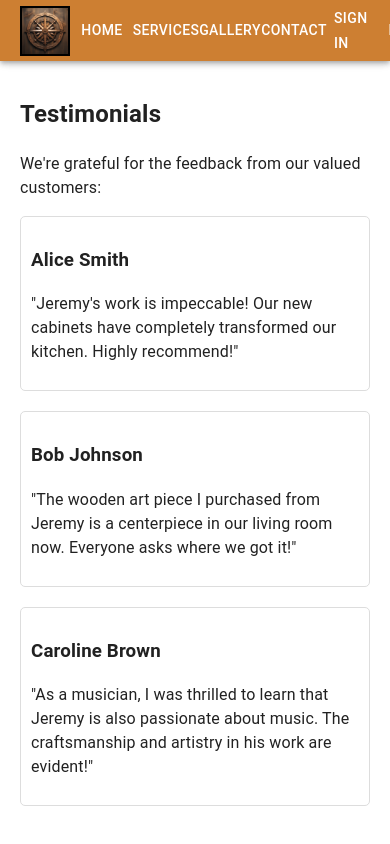
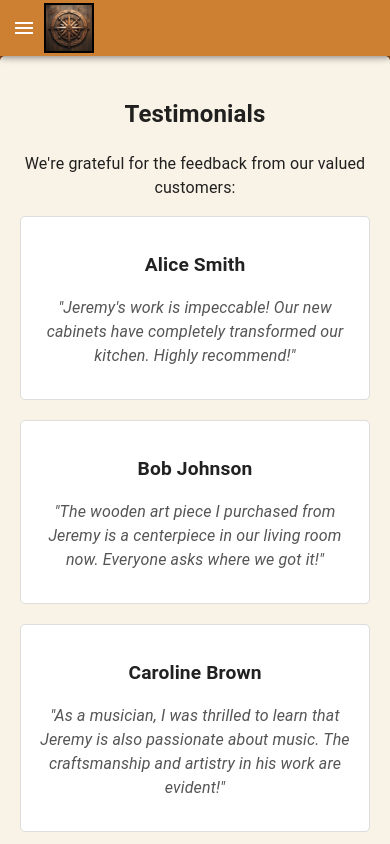
Before and after one commit to eoinmoney78/TimberArtistry, a React (Create React App) app in the folder frontend/: page /testimonials in a window 390 px wide. Shown: the top 844 px of the page. Built offline with nearby package versions, Linux system fonts and the light colour scheme.

Commit message:
hamburger nav theme color

```diff
--- a/frontend/src/App.jsx
+++ b/frontend/src/App.jsx
@@ -12,11 +12,19 @@ import About from './components/pages/About';
 import Testimonials from './components/pages/Testimonials';
 
 import { Routes, Route, useLocation } from 'react-router-dom';
+import { ThemeProvider, createTheme } from '@mui/material/styles';
+
 
 function App() {
   const [sessionToken, setSessionToken] = useState('');
   const location = useLocation();
-
+  const theme = createTheme({
+    palette: {
+      background: {
+        default: '#8B4513'  // Example color
+      }
+    }
+  });
   const updateToken = (newToken) => {
     localStorage.setItem("token", newToken);
     setSessionToken(newToken);
@@ -35,9 +43,9 @@ function App() {
   };
 
   return (
+    <ThemeProvider theme={theme}>
     <div>
       <Header isAuthenticated={!!sessionToken} logout={logout} />
-
       <Routes>
         <Route path="/" element={<HomePage />} />
         <Route path="/register" element={<Register updateToken={updateToken} />} />
@@ -49,9 +57,9 @@ function App() {
         <Route path="/about" element={<About />} />
         <Route path="/testimonials" element={<Testimonials />} />
       </Routes>
-
-       {location.pathname !== '/gallery' && <Footer />}
+      {location.pathname !== '/gallery' && <Footer />}
     </div>
+  </ThemeProvider>
   );
 }
 
--- a/frontend/src/components/pages/About.jsx
+++ b/frontend/src/components/pages/About.jsx
@@ -1,10 +1,13 @@
 import React from 'react';
+import logo from '../../assets/carpenter.png';
 
 function About() {
   return (
-    <div style={{ padding: '20px' }}>
-      <h2>About Jeremy Woods</h2>
+    <div style={{ padding: '10px', minHeight: '90vh', display: 'flex', flexDirection: 'column', alignItems: 'center', justifyContent: 'flex-start' }}>
+    <h2 style={{ textAlign: 'center' }}>About Jeremy Woods</h2>
+    <img src={logo} alt="Timber Artistry Logo" style={{ height: '150px', margin: '0 auto', border: '2px solid black', flexShrink: 0 }} />
 
+    <div style={{ maxWidth: '650px', width: '100%' }}>
         <p>
           With an inherent talent for craftsmanship, Jeremy Woods has dedicated his life to the art of cabinet making and creating bespoke wooden art pieces. His hands have transformed countless spaces, infusing them with elegance, functionality, and timeless design.
         </p>
@@ -21,6 +24,7 @@ function About() {
           Whether he's crafting a new cabinet, composing a new song, or enjoying quality time with his family, Jeremy Woods embodies the essence of passion, dedication, and love in all he does.
         </p>
       </div>
+    </div>
   )
 }
 
--- a/frontend/src/components/pages/HomePage.jsx
+++ b/frontend/src/components/pages/HomePage.jsx
@@ -15,7 +15,7 @@ function HomePage() {
 }}>
   <div style={{
     display: 'inline-block',  // makes the div wrap snugly around the text
-    boxShadow: '5px 5px 15px rgba(50, 20, 10, 0.9)',
+    boxShadow: '5px 5px 15px rgba(200, 40, 10, 0.9)',
     borderRadius: '5px',
     backgroundColor: 'transparent', // a light gray background for visibility
     transform: "ease in 1s"
@@ -24,13 +24,15 @@ function HomePage() {
     variant="h2"
     align="center"
     style={{
-        color: 'black',
+      color: 'silver',
+      textShadow: '2px 2px 4px rgba(0, 0, 0, 0.5)', // Shadow to the text
       padding: '10px'
     }}
     gutterBottom
   >
     Wooden Reverie
 </Typography>
+
   </div>
 </div>
 
--- a/frontend/src/components/pages/ServicesPage.jsx
+++ b/frontend/src/components/pages/ServicesPage.jsx
@@ -16,70 +16,82 @@ function ServicesPage() {
        </Typography>
      </Box>
 
-
       <Grid container spacing={2}>
+        {/* Card 1 */}
         <Grid item xs={12} md={4}>
-      <Card variant="outlined" elevation={4} sx={{ "&:hover": { transform: "scale(1.05)", transition: "0.3s" } }}>
+        <Card elevation={4} sx={{ "&:hover": { transform: "scale(1.05)", transition: "0.3s" ,    backgroundColor: '#CD853F' } }}>
+            <Link to="/somepath" style={{ textDecoration: 'none' }}>
               <CardActionArea>
-          <CardMedia component={BiCabinet} height="200" /> {/* Increased height */}
-          <CardContent sx={{ padding: '24px' }}> {/* Increased padding */}
-            <Typography variant="h4" align="center" gutterBottom> {/* Increased font size */}
+                <CardMedia component={BiCabinet} height="200" />
+                <CardContent sx={{ padding: '24px' }}>
+                  <Typography variant="h4" align="center" gutterBottom>
                     Cabinet Re-facing
                   </Typography>
-            <Typography align="center" paragraph style={{ fontSize: '18px' }}> {/* Increased font size */}
+                  <Typography align="center" paragraph style={{ fontSize: '18px' }}>
                     Give your cabinets a fresh, modern look without the hassle of a full remodel.
                   </Typography>
-            <Link to="/projects" style={{ textDecoration: 'none' }}> {/* Wrap the button with the Link component */}
+                </CardContent>
+              </CardActionArea>
+            </Link>
+            <CardContent>
+              <Link to="/projects" style={{ textDecoration: 'none' }}>
                 <Button variant="contained" color="primary" fullWidth>
                   Learn More
                 </Button>
               </Link>
             </CardContent>
-        </CardActionArea>
           </Card>
         </Grid>
 
+        {/* Card 2 */}
         <Grid item xs={12} md={4}>
-  <Card variant="outlined" elevation={4} sx={{ "&:hover": { transform: "scale(1.05)", transition: "0.3s" } }}>
+        <Card elevation={4} sx={{ "&:hover": { transform: "scale(1.05)", transition: "0.3s" ,    backgroundColor: '#CD853F' } }}>
+            <Link to="/gallery" style={{ textDecoration: 'none' }}>
               <CardActionArea>
-      <CardMedia component={GiPaintBrush} height="200" /> {/* Increased height */}
-      <CardContent sx={{ padding: '24px' }}> {/* Increased padding */}
-        <Typography variant="h4" align="center" gutterBottom> {/* Increased font size */}
+                <CardMedia component={GiPaintBrush} height="200" />
+                <CardContent sx={{ padding: '24px' }}>
+                  <Typography variant="h4" align="center" gutterBottom>
                     Wooden Art Pieces
                   </Typography>
-        <Typography align="center" paragraph style={{ fontSize: '18px' }}> {/* Increased font size */}
+                  <Typography align="center" paragraph style={{ fontSize: '18px' }}>
                     Discover unique art pieces, handcrafted from wood, perfect for any space.
                   </Typography>
-        <Link to="/gallery" style={{ textDecoration: 'none' }}> {/* Adding Link here */}
+                </CardContent>
+              </CardActionArea>
+            </Link>
+            <CardContent>
+              <Link to="/gallery" style={{ textDecoration: 'none' }}>
                 <Button variant="contained" color="primary" fullWidth>
                   View Collection
                 </Button>
               </Link>
             </CardContent>
-    </CardActionArea>
           </Card>
         </Grid>
 
-
+        {/* Card 3 */}
         <Grid item xs={12} md={4}>
-  <Card variant="outlined" elevation={4} sx={{ "&:hover": { transform: "scale(1.05)", transition: "0.3s" } }}>
+        <Card elevation={4} sx={{ "&:hover": { transform: "scale(1.05)", transition: "0.3s",     backgroundColor: '#CD853F'  } }}>
+            <Link to="/woodworks" style={{ textDecoration: 'none' }}>
               <CardActionArea>
-      <CardMedia component={GiDeadWood} height="200" /> {/* Increased height */}
-      <CardContent sx={{ padding: '24px' }}> {/* Increased padding */}
-        <Typography variant="h4" align="center" gutterBottom> {/* Increased font size */}
+                <CardMedia component={GiDeadWood} height="200" />
+                <CardContent sx={{ padding: '24px' }}>
+                  <Typography variant="h4" align="center" gutterBottom>
                     Custom Woodwork
                   </Typography>
-        <Typography align="center" paragraph style={{ fontSize: '18px' }}> {/* Increased font size */}
+                  <Typography align="center" paragraph style={{ fontSize: '18px' }}>
                     From furniture to decor, we can craft custom woodwork tailored to your needs.
                   </Typography>
+                </CardContent>
+              </CardActionArea>
+            </Link>
+            <CardContent>
               <Link to="/contact" style={{ textDecoration: 'none' }}>
                 <Button variant="contained" color="primary" fullWidth>Get a Quote</Button>
               </Link>
             </CardContent>
-    </CardActionArea>
           </Card>
         </Grid>
-
 
       </Grid>
     </Container>
--- a/frontend/src/components/pages/Testimonials.jsx
+++ b/frontend/src/components/pages/Testimonials.jsx
@@ -16,15 +16,43 @@ function Testimonials() {
     },
   ];
 
+  const testimonialStyle = {
+    container: {
+      padding: '20px',
+      textAlign: 'center',
+      backgroundColor: '#F8F2E7', // Light brown background
+      borderRadius: '5px',
+      boxShadow: '0px 4px 6px rgba(0, 0, 0, 0.1)', // Add a slight shadow
+    },
+    header: {
+      marginBottom: '20px'
+    },
+    individual: {
+      marginBottom: '20px',
+      padding: '15px',
+      borderRadius: '5px',
+      backgroundColor: '#FFF',
+      border: '1px solid #ddd',
+    },
+    name: {
+      fontSize: '1.2em',
+      marginBottom: '10px',
+    },
+    feedback: {
+      fontStyle: 'italic',
+      color: '#555',
+    }
+  };
+
   return (
-    <div style={{ padding: '20px'}}>
-      <h2>Testimonials</h2>
+    <div style={testimonialStyle.container}>
+      <h2 style={testimonialStyle.header}>Testimonials</h2>
       <p>We're grateful for the feedback from our valued customers:</p>
 
       {testimonialData.map((testimonial, index) => (
-        <div key={index} style={{ marginBottom: '20px', padding: '10px', border: '1px solid #ddd', borderRadius: '5px' }}>
-          <h3>{testimonial.name}</h3>
-          <p>"{testimonial.feedback}"</p>
+        <div key={index} style={testimonialStyle.individual}>
+          <h3 style={testimonialStyle.name}>{testimonial.name}</h3>
+          <p style={testimonialStyle.feedback}>"{testimonial.feedback}"</p>
         </div>
       ))}
     </div>
--- a/frontend/src/layout/Footer.jsx
+++ b/frontend/src/layout/Footer.jsx
@@ -15,7 +15,7 @@ function Footer() {
             <ul style={{ listStyle: 'none', padding: 0, margin: '8px 0' }}>
               <li><Link to="/about" style={{ textDecoration: 'none', color: 'white', fontSize: '0.9rem' }}>About Us</Link></li>
               <li><Link to="/testimonials" style={{ textDecoration: 'none', color: 'white', fontSize: '0.9rem' }}>Testimonials</Link></li>
-              <li><Link to="/" style={{ textDecoration: 'none', color: 'white', fontSize: '0.9rem' }}>Yes yes yes</Link></li>
+
             </ul>
           </Grid>
 
--- a/frontend/src/layout/Header.jsx
+++ b/frontend/src/layout/Header.jsx
@@ -1,7 +1,8 @@
-import React from 'react';
+import React, { useState } from 'react';
 import { Link as RouterLink } from 'react-router-dom';
 import logo from '../assets/jer-logo-3.png';
-import { AppBar, Toolbar, Button, IconButton, styled, CssBaseline } from '@mui/material';
+import { AppBar, Toolbar, Button, IconButton, styled, CssBaseline, Drawer, List, ListItem, ListItemText, Hidden } from '@mui/material';
+import MenuIcon from '@mui/icons-material/Menu';
 
 const StyledRouterLink = styled(RouterLink)({
   color: 'inherit',
@@ -10,18 +11,10 @@ const StyledRouterLink = styled(RouterLink)({
 });
 
 function Header({ isAuthenticated, logout }) {
-  return (
+  const [drawerOpen, setDrawerOpen] = useState(false);
+
+  const DesktopMenu = (
     <>
-      <CssBaseline />
-      <AppBar position="fixed" sx={{backgroundColor: '#cd7f32'}}>
-
-        <Toolbar>
-          <IconButton edge="start" color="inherit" aria-label="home" component={StyledRouterLink} to="/">
-            {/* <HomeIcon /> */}
-          </IconButton>
-
-          <img src={logo} alt="Timber Artistry Logo" style={{ height: '50px', marginRight: 'auto', border: '2px solid black' }} />
-
       <Button color="inherit" component={StyledRouterLink} to="/">Home</Button>
       <Button color="inherit" component={StyledRouterLink} to="/services">Services</Button>
       <Button color="inherit" component={StyledRouterLink} to="/gallery">Gallery</Button>
@@ -34,9 +27,59 @@ function Header({ isAuthenticated, logout }) {
           <Button color="inherit" component={StyledRouterLink} to="/register">Register</Button>
         </>
       )}
+    </>
+  );
+
+  return (
+    <>
+      <CssBaseline />
+      <AppBar position="fixed" sx={{ backgroundColor: '#cd7f32' }}>
+        <Toolbar>
+          <Hidden mdUp>
+            <IconButton edge="start" color="inherit" aria-label="menu" onClick={() => setDrawerOpen(true)}>
+              <MenuIcon />
+            </IconButton>
+          </Hidden>
+
+          <img src={logo} alt="Timber Artistry Logo" style={{ height: '50px', marginRight: 'auto', border: '2px solid black' }} />
+
+          <Hidden smDown>
+            {DesktopMenu}
+          </Hidden>
         </Toolbar>
+
+        <Drawer anchor="right" open={drawerOpen} onClose={() => setDrawerOpen(false)}>
+          <List>
+            <ListItem button component={StyledRouterLink} to="/" onClick={() => setDrawerOpen(false)}>
+              <ListItemText primary="Home" />
+            </ListItem>
+            <ListItem button component={StyledRouterLink} to="/services" onClick={() => setDrawerOpen(false)}>
+              <ListItemText primary="Services" />
+            </ListItem>
+            <ListItem button component={StyledRouterLink} to="/gallery" onClick={() => setDrawerOpen(false)}>
+              <ListItemText primary="Gallery" />
+            </ListItem>
+            <ListItem button component={StyledRouterLink} to="/contact" onClick={() => setDrawerOpen(false)}>
+              <ListItemText primary="Contact" />
+            </ListItem>
+            {isAuthenticated ? (
+              <ListItem button onClick={logout}>
+                <ListItemText primary="Sign Out" />
+              </ListItem>
+            ) : (
+              <>
+                <ListItem button component={StyledRouterLink} to="/login" onClick={() => setDrawerOpen(false)}>
+                  <ListItemText primary="Sign In" />
+                </ListItem>
+                <ListItem button component={StyledRouterLink} to="/register" onClick={() => setDrawerOpen(false)}>
+                  <ListItemText primary="Register" />
+                </ListItem>
+              </>
+            )}
+          </List>
+        </Drawer>
       </AppBar>
-      <Toolbar /> {/* Placeholder to ensure content doesn't get hidden behind the fixed AppBar */}
+      <Toolbar /> {/* This is a placeholder to ensure content doesn't get hidden behind the fixed AppBar */}
     </>
   );
 }
```
Also changed, not shown: frontend/src/assets/carpenter.png (added). Lines whose indentation alone changed are shown as unchanged.
